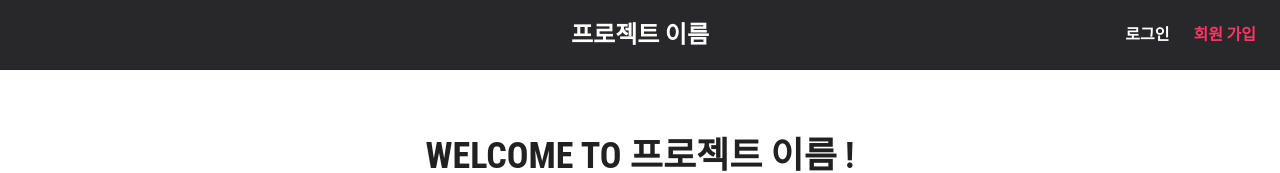
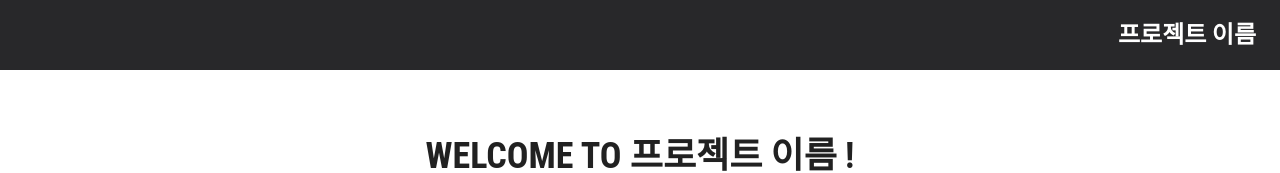
Before and after one commit to zzho-o/study-platform_front, a React (Create React App) app: page / in a window 1280 px wide. Shown: the top 173 px of the page. Built offline with nearby package versions, Linux system fonts and the light colour scheme.

Commit message:
'feature'

```diff
--- a/src/modules/views/AppAppBar.js
+++ b/src/modules/views/AppAppBar.js
@@ -11,6 +11,7 @@ const rightLink = {
 };
 
 function AppAppBar() {
+  const [isLogin, setIsLogin] = React.useState(false);
   return (
     <div>
       <AppBar position="fixed">
@@ -25,6 +26,7 @@ function AppAppBar() {
           >
             {"프로젝트 이름"}
           </Link>
+          {isLogin ? (
             <Box sx={{ flex: 1, display: "flex", justifyContent: "flex-end" }}>
               <Link
                 color="inherit"
@@ -44,6 +46,7 @@ function AppAppBar() {
                 {"회원 가입"}
               </Link>
             </Box>
+          ) : null}
         </Toolbar>
       </AppBar>
       <Toolbar />
```
Lines whose indentation alone changed are shown as unchanged.
